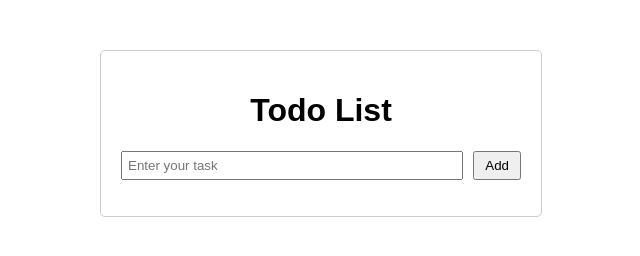
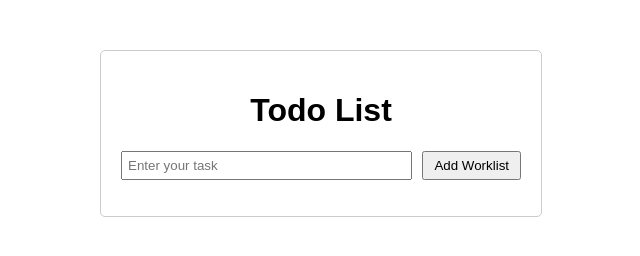
Before and after one commit to manish-nashikkar/ToDoApp, a plain HTML site: page index.html in a window 1280 px wide. Shown: the whole page, without its empty margins (319-959 px from the left). Drawn offline with Linux system fonts and the light colour scheme.

Commit message:
Added Worklist

```diff
--- a/index.html
+++ b/index.html
@@ -9,7 +9,7 @@
     <h1>Todo List</h1>
     <div class="input-container">
       <input type="text" id="taskInput" placeholder="Enter your task">
-      <button onclick="addTask()">Add</button>
+      <button onclick="addTask()">Add Worklist</button>
     </div>
     <ul id="taskList">
       <!-- Tasks will be dynamically added here -->
```
